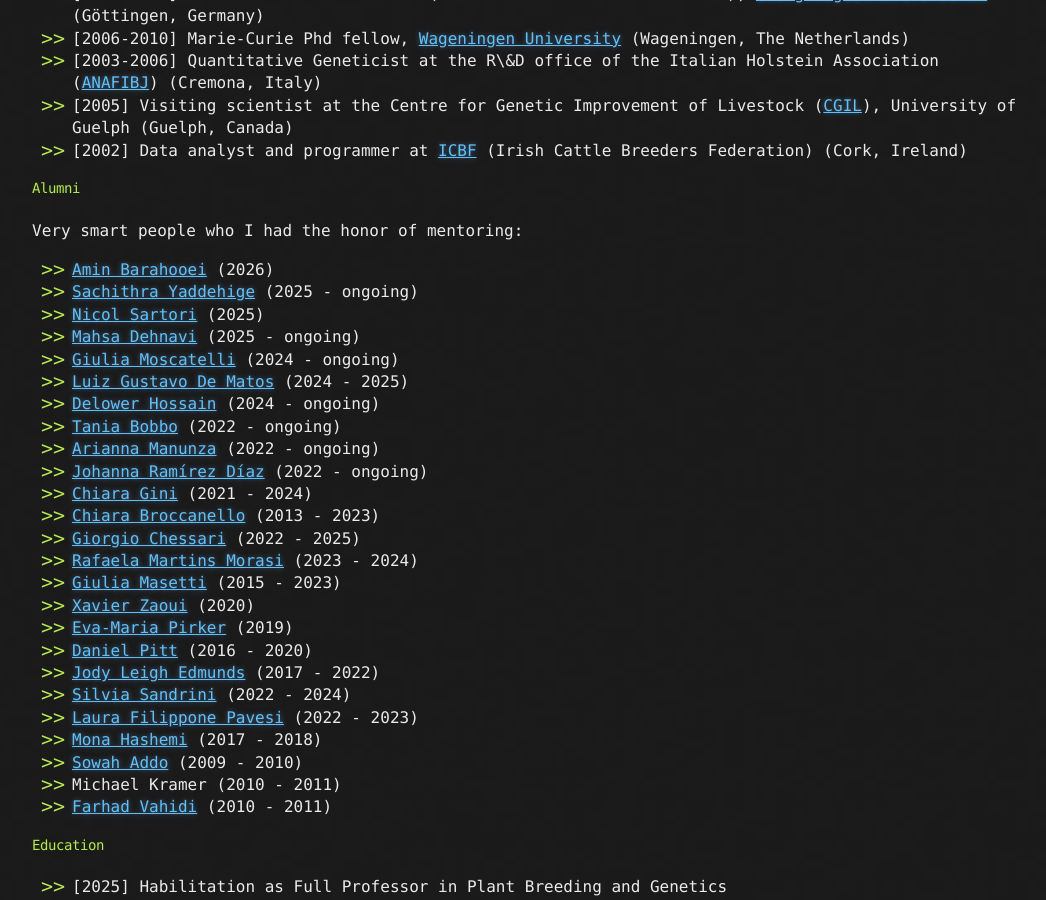
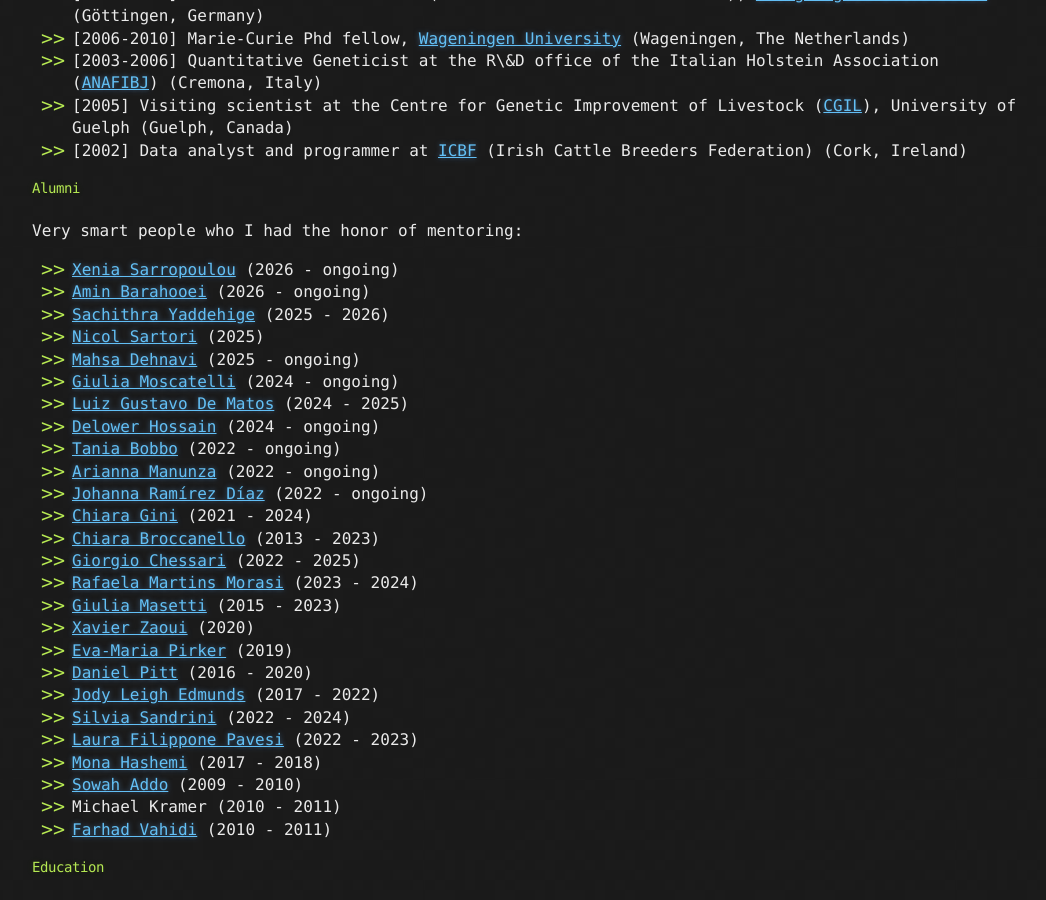
Before and after one commit to bioinformateachers/bioinformateachers.github.io, a Jekyll site: the page built from filippo.md, in a window 1280 px wide and 900 px high, scrolled down 2413 px. Shown: the whole window, without its empty margins (108-1154 px from the left). Built offline with Jekyll 4.4.1, drawn with Linux system fonts in a browser that asks for light colours; formulas are drawn with MathJax 3.

Commit message:
adding xenia

```diff
--- a/filippo.md
+++ b/filippo.md
@@ -84,8 +84,9 @@ Current projects include: deep neural network models for image, sound, text and
 
 Very smart people who I had the honor of mentoring:
 
-- [Amin Barahooei](https://www.researchgate.net/profile/Amin-Barahooei) (2026)
-- [Sachithra Yaddehige](https://unipd.academia.edu/SachithraKalhariYaddehige) (2025 - ongoing)
+- [Xenia Sarropoulou](https://imbbc.hcmr.gr/user/p-sarropoulou/) (2026 - ongoing)
+- [Amin Barahooei](https://www.researchgate.net/profile/Amin-Barahooei) (2026 - ongoing)
+- [Sachithra Yaddehige](https://unipd.academia.edu/SachithraKalhariYaddehige) (2025 - 2026)
 - [Nicol Sartori](https://www.linkedin.com/in/nicolsartori/?originalSubdomain=it) (2025)
 - [Mahsa Dehnavi](https://scholar.google.com/citations?user=1tShe7cAAAAJ&hl=en) (2025 - ongoing)
 - [Giulia Moscatelli](https://www.researchgate.net/profile/Giulia-Moscatelli) (2024 - ongoing)
```
